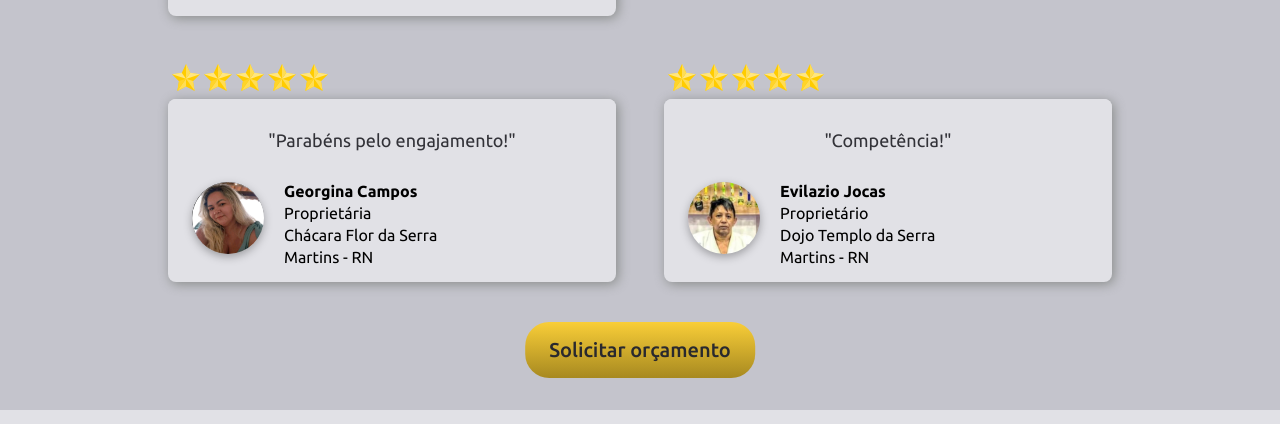
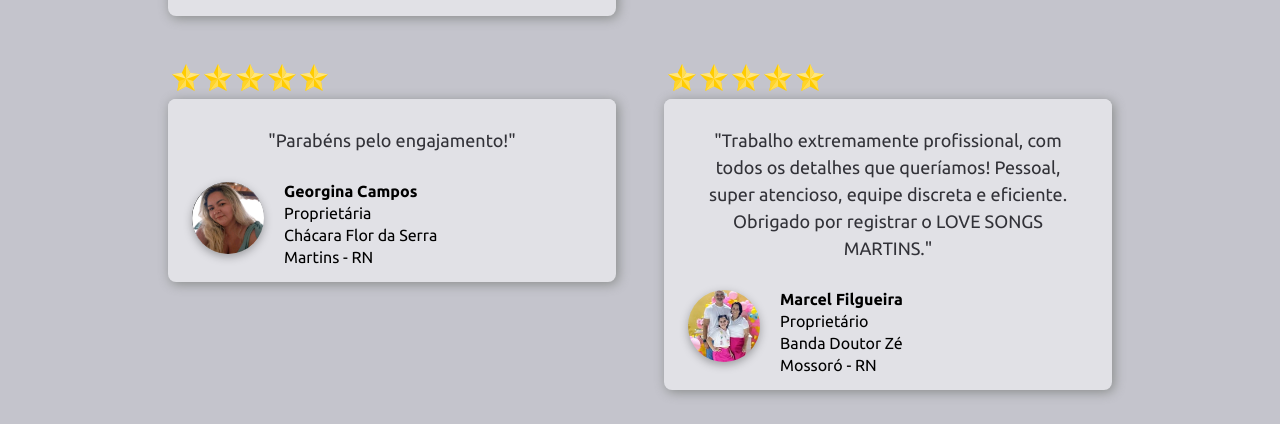
Before and after one commit to diegonacif/beetakes, a React (Vite) app: page / in a window 1280 px wide. Shown: the part 3219-3643 px from the top of the page. Built offline with nearby package versions, Linux system fonts and the light colour scheme; no server answers; a web font is replaced by a local one.

Commit message:
chore: customer feedback update

```diff
--- a/src/constants/feedbacksData.ts
+++ b/src/constants/feedbacksData.ts
@@ -1,5 +1,5 @@
 import gina from "../assets/customers/IMG_20240223_141607.jpg";
-import evilazio from "../assets/customers/IMG_20240223_141430.jpg";
+import marcel from "../assets/customers/marcel.png";
 import nicassio from "../assets/customers/nicassio.jpg";
 import larissa from "../assets/customers/larissa.png";
 import charles from "../assets/customers/charles.png";
@@ -52,12 +52,12 @@ export const feedbacksData = [
     location: 'Martins - RN',
   },
   {
-    text: '"Competência!"',
-    img: evilazio,
+    text: '"Trabalho extremamente profissional, com todos os detalhes que queríamos! Pessoal, super atencioso, equipe discreta e eficiente. Obrigado por registrar o LOVE SONGS MARTINS."',
+    img: marcel,
     stars: 5,
-    name: 'Evilazio Jocas',
+    name: 'Marcel Filgueira',
     role: 'Proprietário',
-    company: 'Dojo Templo da Serra',
-    location: 'Martins - RN',
+    company: 'Banda Doutor Zé',
+    location: 'Mossoró - RN',
   },
 ]
```
Also changed, not shown: src/assets/customers/marcel.png (added).
